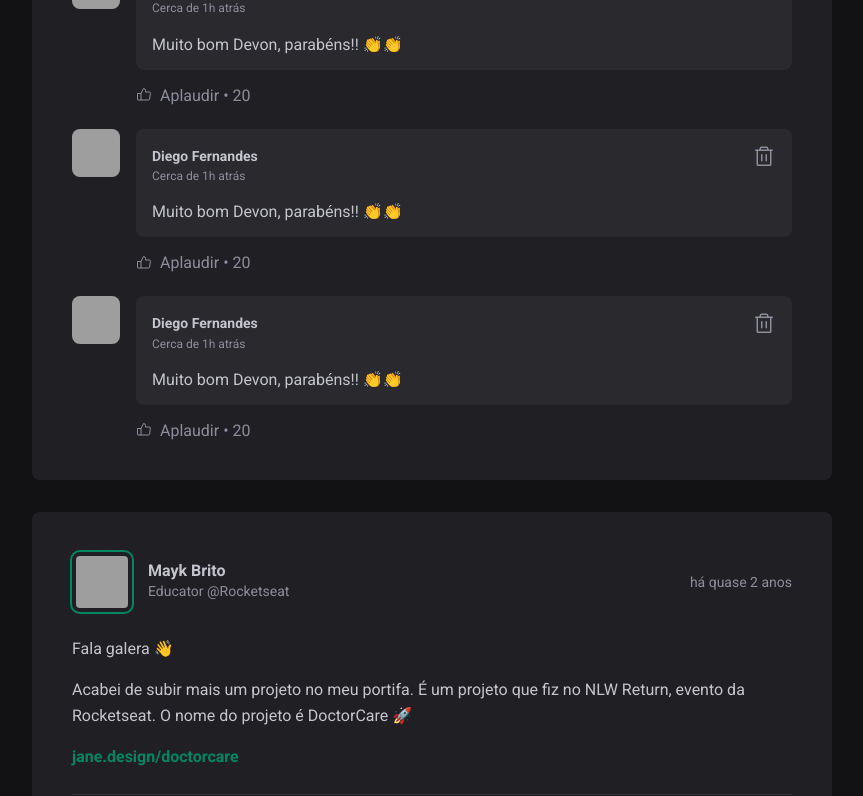
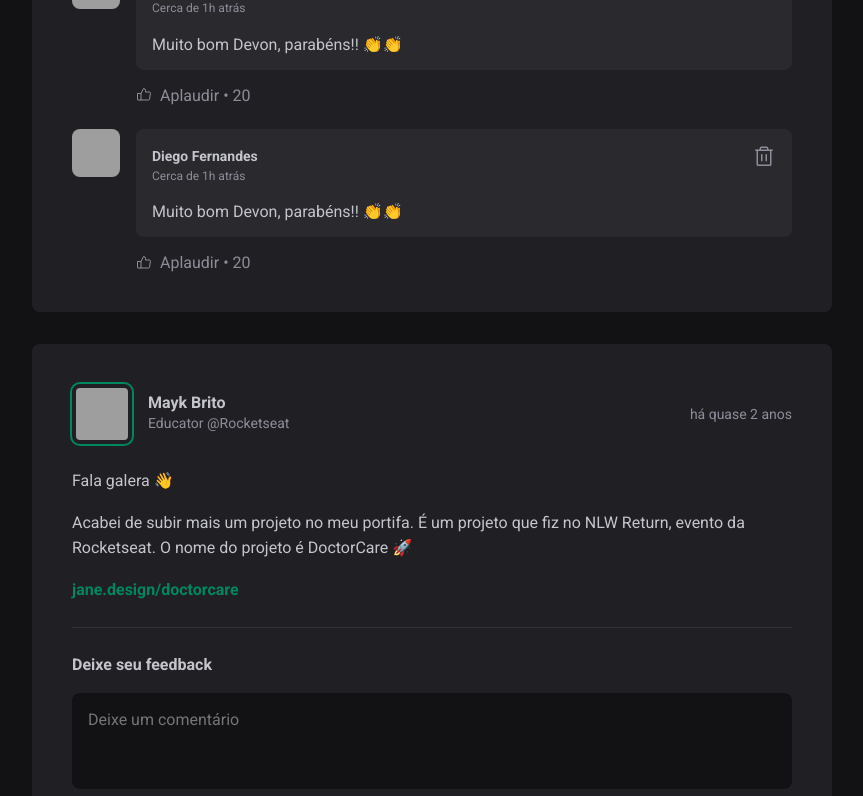
Before and after one commit to bhyago/fundamentos-reactjs, a React (Vite) app: page / in a window 1280 px wide. Shown: the part 624-1420 px from the top of the page, without its empty margins (352-1215 px from the left). Built offline with nearby package versions, Linux system fonts and the light colour scheme; grey boxes are pictures that could not be loaded.

Commit message:
feat: inserir estado (useStates)

```diff
--- a/src/components/Post.jsx
+++ b/src/components/Post.jsx
@@ -5,10 +5,22 @@
 import { Avatar } from './Avatar'
 import { Comment } from './Comment'
 import styles from './Post.module.css'
+import { useState } from 'react'
+
+// estado = variaveis que eu quero que o componente monitore
 
 export function Post({ author, publishedAt, content }) {
+  const [comments, setComments] = useState([
+    1, 2
+  ])
   const publishedDateFormatted = format(publishedAt, "d 'de' LLLL 'às' HH:mm'h'", { locale: ptBR })
   const publisherDateRelativeToNow = formatDistanceToNow(publishedAt, { locale: ptBR, addSuffix: true })
+
+  function handleCreateNewComment() {
+    event.preventDefault()
+    setComments([...comments, comments.length + 1])
+  }
+
  return (
   <article className={styles.post}>
     <header>
@@ -32,7 +44,7 @@
       })}
     </div>
 
-    <form className={styles.commentForm}>
+    <form onSubmit={handleCreateNewComment} className={styles.commentForm}>
       <strong>Deixe seu feedback</strong>
       <textarea placeholder='Deixe um comentário'/>
       <footer>
@@ -41,9 +53,9 @@
     </form>
 
     <div className={styles.commentList}>
-      <Comment/>
-      <Comment/>
-      <Comment/>
+      {comments.map(comment => {
+        return <Comment />
+      })}
 
     </div>
 
```
